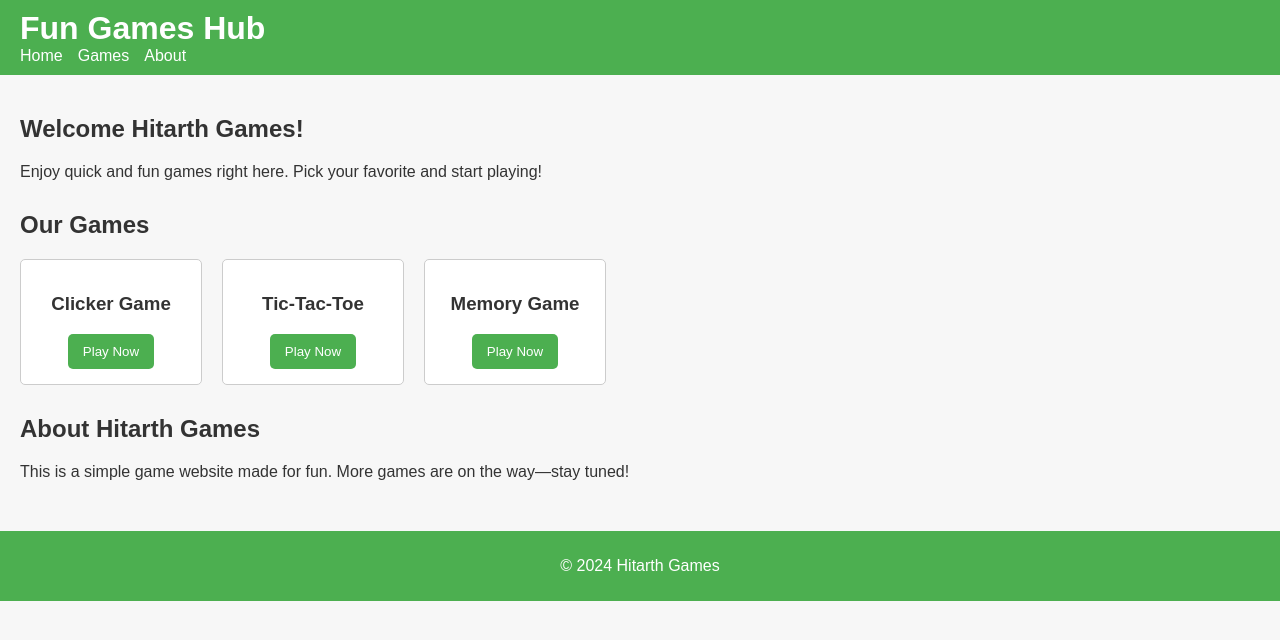
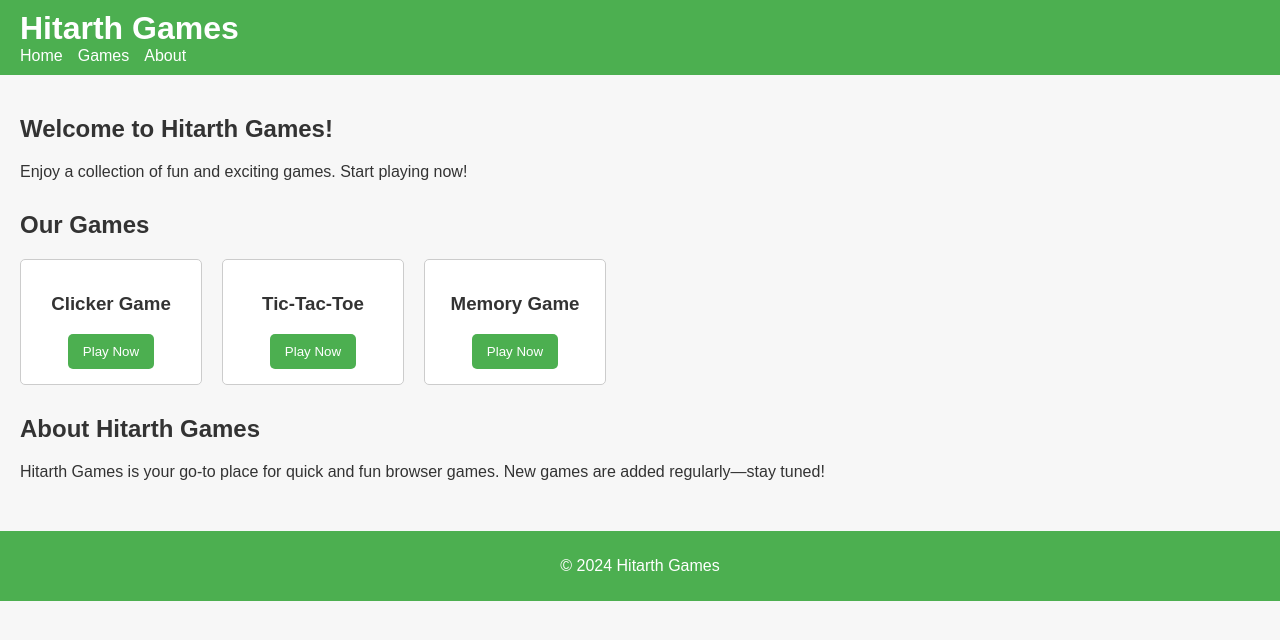
Before and after one commit to Coolpeople3/1st-Netlify-Website, a plain HTML site: page index.html in a window 1280 px wide. Drawn offline with Linux system fonts and the light colour scheme.

Commit message:
Update index.html

```diff
--- a/index.html
+++ b/index.html
@@ -3,12 +3,12 @@
 <head>
   <meta charset="UTF-8">
   <meta name="viewport" content="width=device-width, initial-scale=1.0">
-  <title>Fun Games Hub</title>
+  <title>Hitarth Games</title>
   <link rel="stylesheet" href="styles.css">
 </head>
 <body>
   <header>
-    <h1>Fun Games Hub</h1>
+    <h1>Hitarth Games</h1>
     <nav>
       <ul>
         <li><a href="#home">Home</a></li>
@@ -20,8 +20,8 @@
 
   <main>
     <section id="home">
-      <h2>Welcome Hitarth Games!</h2>
-      <p>Enjoy quick and fun games right here. Pick your favorite and start playing!</p>
+      <h2>Welcome to Hitarth Games!</h2>
+      <p>Enjoy a collection of fun and exciting games. Start playing now!</p>
     </section>
 
     <section id="games">
@@ -44,7 +44,7 @@
 
     <section id="about">
       <h2>About Hitarth Games</h2>
-      <p>This is a simple game website made for fun. More games are on the way—stay tuned!</p>
+      <p>Hitarth Games is your go-to place for quick and fun browser games. New games are added regularly—stay tuned!</p>
     </section>
   </main>
 
```
